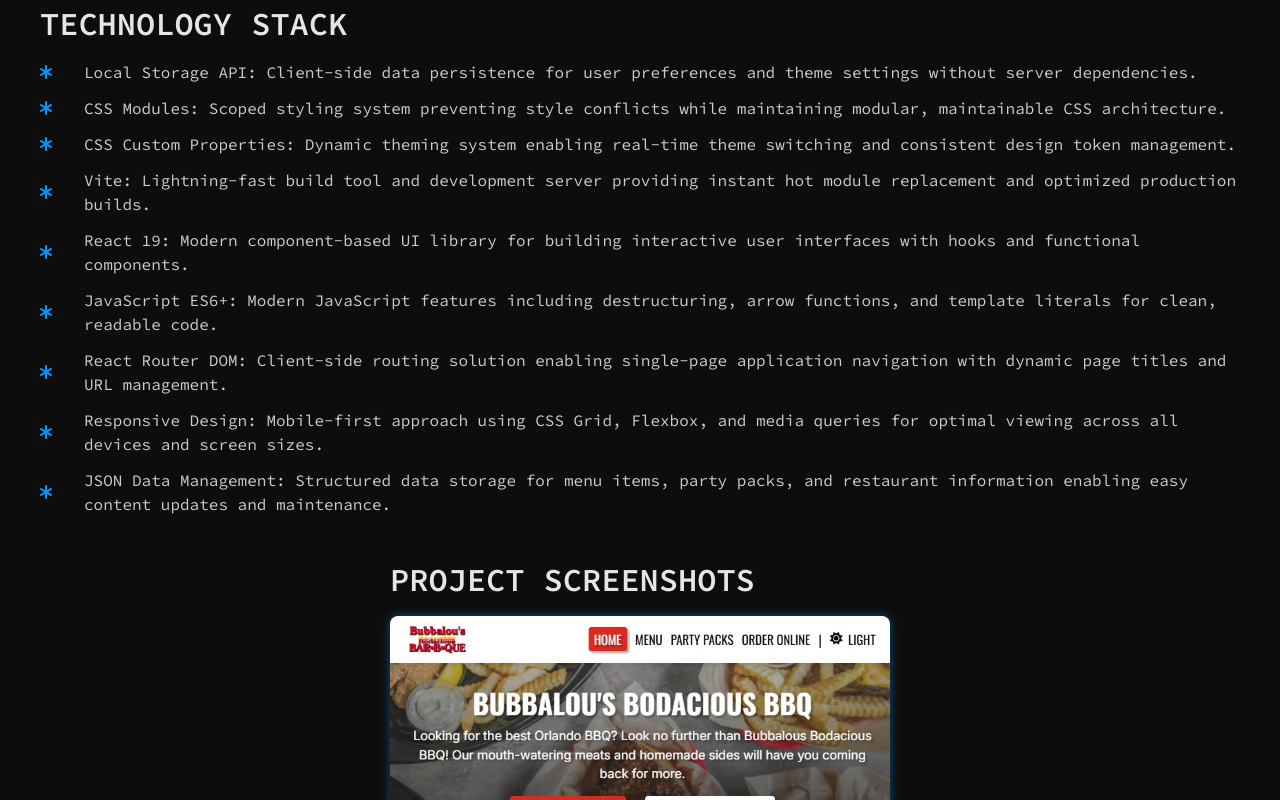
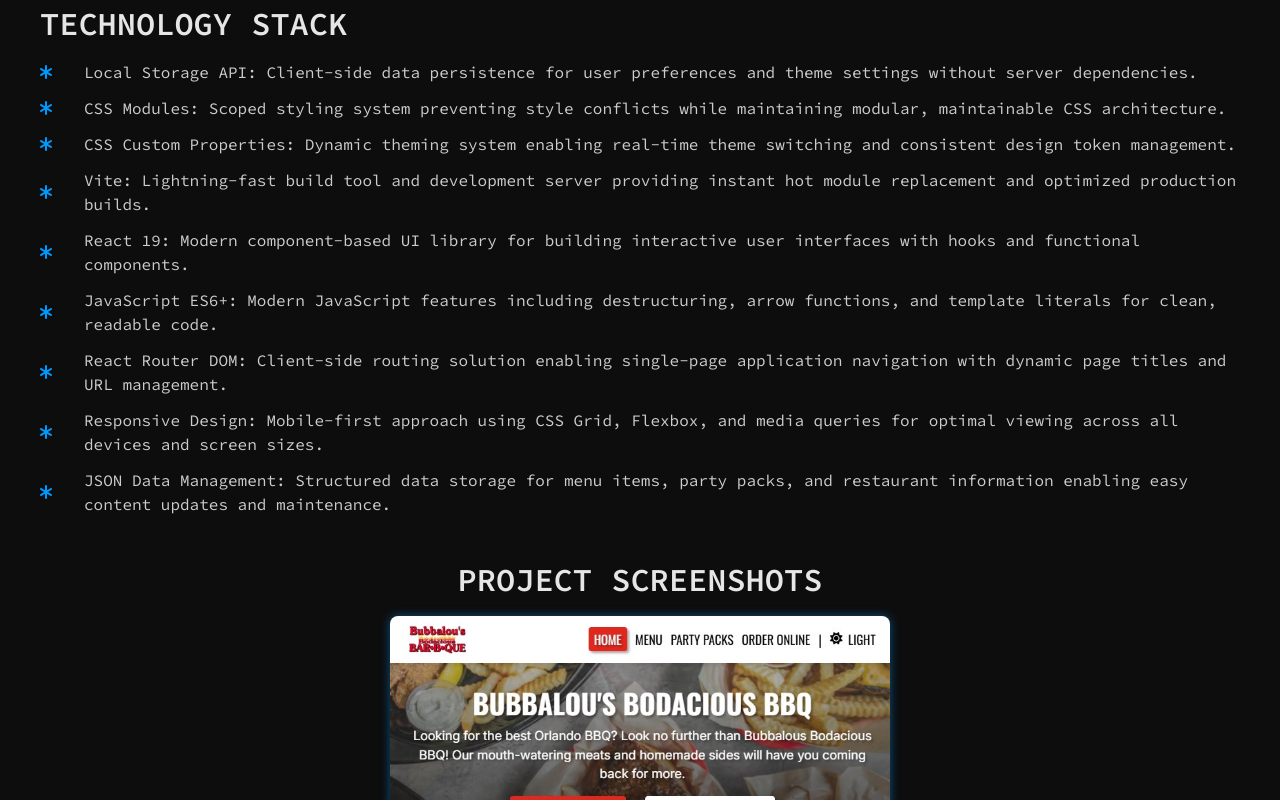
Before and after one commit to gilmerperez/gilmer-perez, a React (Vite) app: page /projects/1 in a window 1280 px wide. Shown: the part 1000-1800 px from the top of the page. Built offline with nearby package versions, Linux system fonts and the light colour scheme.

Commit message:
Aligned sections to the left

```diff
--- a/src/pages/IndividualProject/IndividualProject.module.css
+++ b/src/pages/IndividualProject/IndividualProject.module.css
@@ -79,6 +79,7 @@
 /* Key features */
 .keyFeatures {
   margin-bottom: 2rem;
+  align-self: flex-start;
   transition: 0.3s ease-in;
 }
 
@@ -88,6 +89,7 @@
   position: relative;
   padding-left: 3rem;
   margin-bottom: 0.75rem;
+  transition: 0.3s ease-in;
   color: var(--text-secondary);
   counter-increment: feature-counter;
 }
@@ -100,12 +102,15 @@
   font-size: 1.25rem;
   text-align: center;
   color: var(--primary);
+  transition: 0.3s ease-in;
   content: counter(feature-counter);
 }
 
 /* Technology stack */
 .technologyStack {
   margin-bottom: 2rem;
+  align-self: flex-start;
+  transition: 0.3s ease-in;
 }
 
 .techItem {
@@ -116,6 +121,7 @@
   position: relative;
   align-items: center;
   margin-bottom: 0.75rem;
+  transition: 0.3s ease-in;
   color: var(--text-secondary);
 }
 
@@ -125,7 +131,8 @@
 }
 
 /* Project screenshots */
-.projectScreenshots {
+.projectScreenshots .sectionTitle {
+  text-align: center;
 }
 
 .screenshotsGrid {
```
